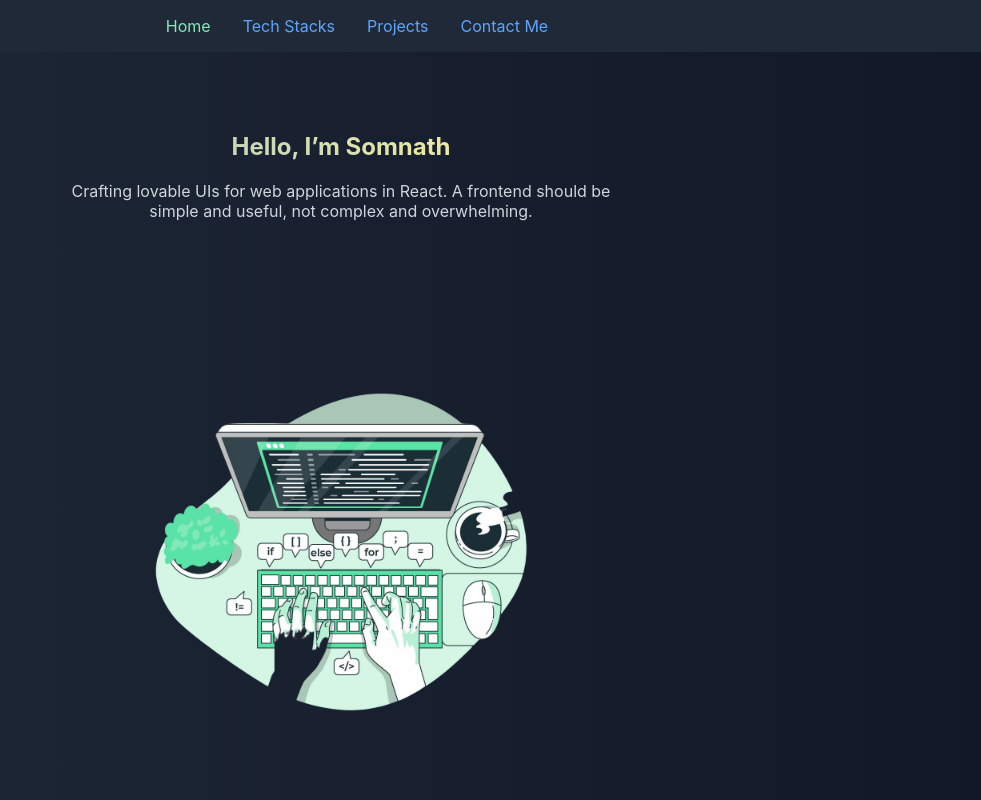
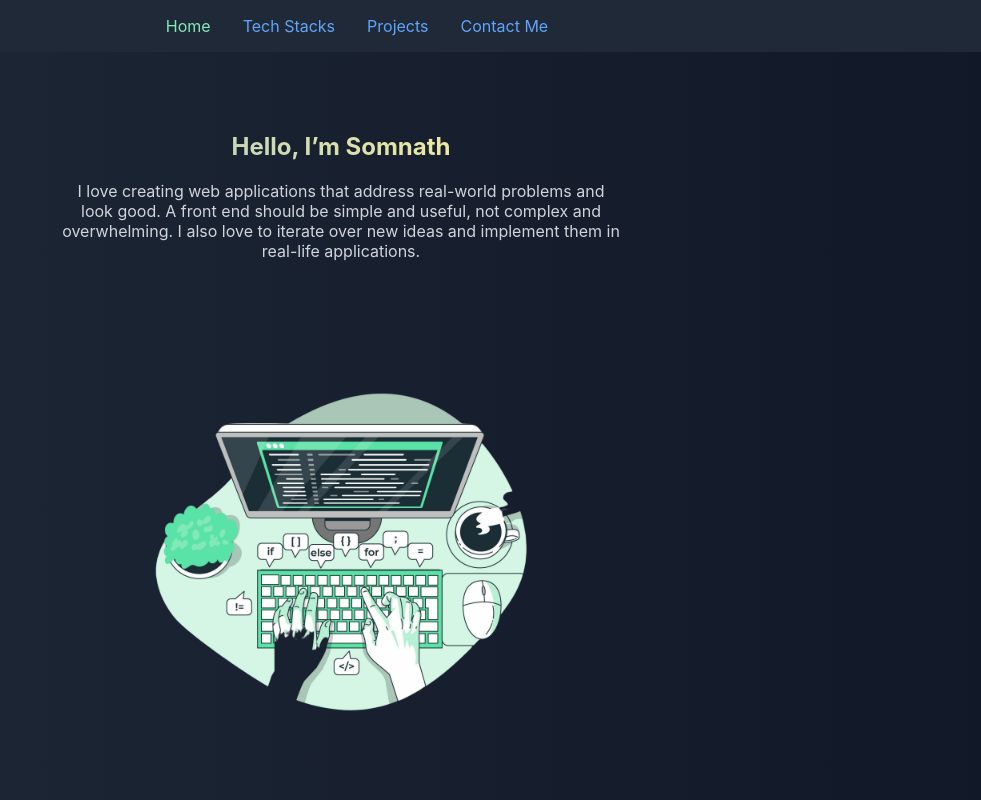
Before and after one commit to dessomu/PortFolio, a React (Vite) app: page / in a window 1280 px wide. Shown: the top 800 px of the page, without its empty margins (299-1280 px from the left). Built offline with nearby package versions, Linux system fonts and the light colour scheme; no server answers.

Commit message:
Update Hero.jsx

```diff
--- a/src/components/Hero.jsx
+++ b/src/components/Hero.jsx
@@ -7,8 +7,8 @@ function Hero() {
       <div style={{ width: "50%" }}>
         <h2 className="animated-heading">Hello, I’m Somnath</h2>
         <p>
-          Crafting lovable UIs for web applications in React. A frontend should
-          be simple and useful, not complex and overwhelming.
+                  I love creating web applications that address real-world problems and look good. A front end should be simple and useful, not complex and overwhelming. I also love to iterate over new ideas and implement them in real-life applications.
+
         </p>
       </div>
 
```
